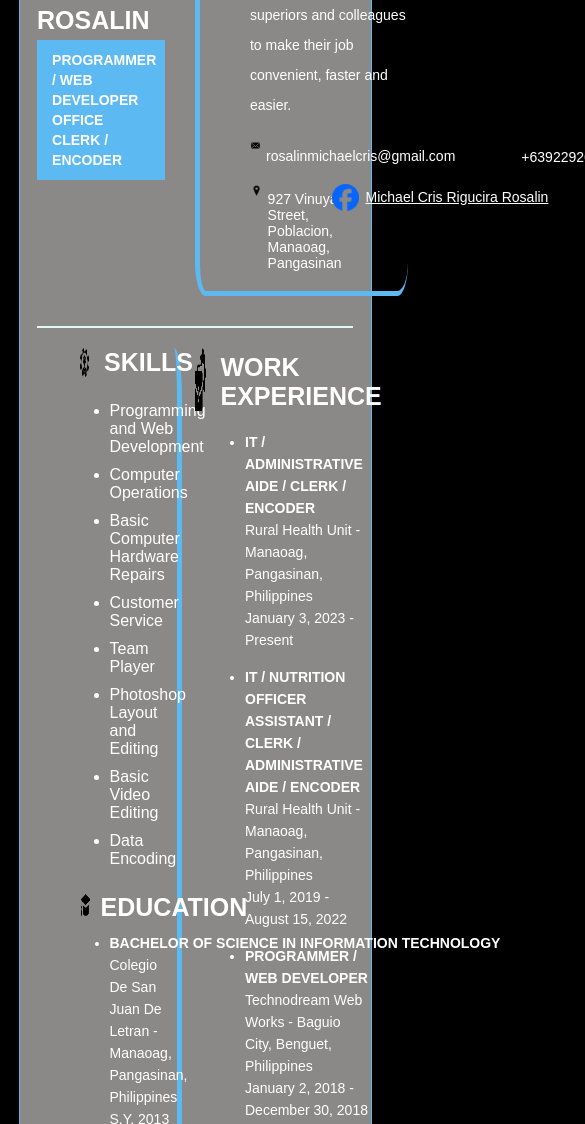
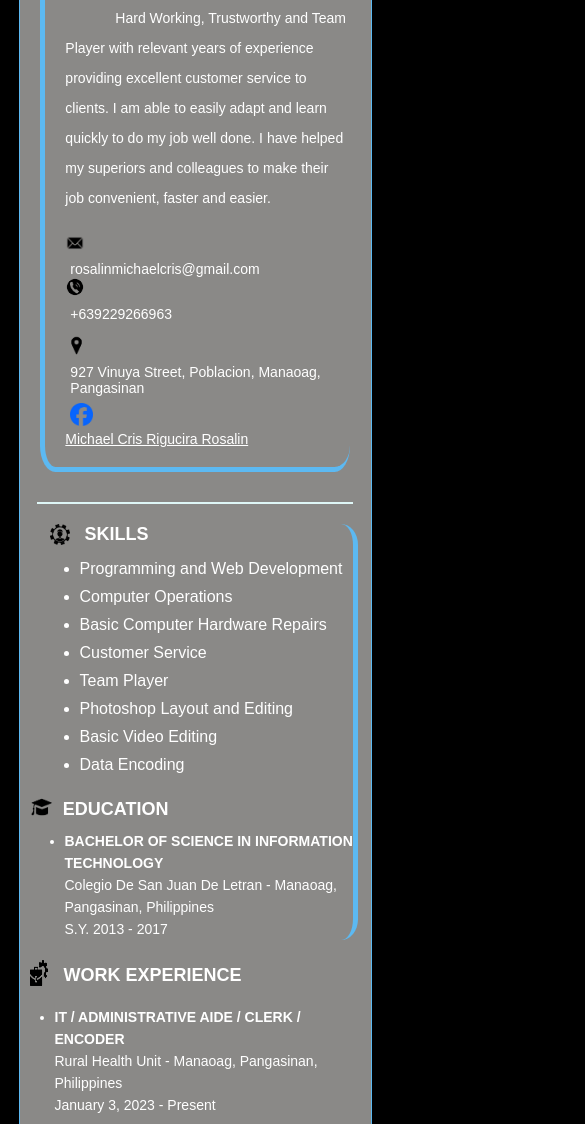
Before and after one commit to LetranEyeshield/resume, a plain HTML site: page index.html in a window 390 px wide. Shown: the part 395-1519 px from the top of the page, 585 px wide, since content can reach past the window. Drawn offline with nearby package versions, Linux system fonts and the light colour scheme.

Commit message:
Update style.css - insert responsive codes

```diff
--- a/css/style.css
+++ b/css/style.css
@@ -292,3 +292,117 @@ footer{
     text-align: center;
     padding: 5px 0 20px 0;
 }
+
+/*responsive*/
+/* Tablet styles */
+@media (max-width: 768px) {
+    .header_left h4{
+        width: 85%;
+        line-height: 25px;
+    }
+    .mobile {
+        margin: 0 0 0 0;
+    }
+    .HRL_Lower{
+        flex-direction: column;
+    }
+    .facebook {
+        width: 23px;
+        height: fit-content;
+        margin: 0 7px 0 5px;
+    }
+    .HRL_Lower p{
+        margin: 7px 0 7px 5px;
+    }
+    .educ_ul li strong{
+        text-wrap: wrap;
+    }
+    .HRL_Upper{
+        flex-direction: column;
+    }
+    .slick-slide img {
+        height: 400px;
+    }
+
+    @media (max-width: 650px) {
+        header{
+            flex-direction: column;
+        }
+        .header_left{
+            width: 90%;
+            display: flex;
+            flex-direction: column;
+            justify-content: center;
+            align-self: center;
+        }
+        .header_left img {
+            margin: 0 auto 0 auto;
+            width: 30%;
+        }
+        .header_left h3{
+            margin: 10px auto 0 auto;
+        }
+        .header_left h4{
+            margin: 0 auto 0 auto;
+            text-align: center;
+        }
+        .header_right{
+            width: 90%;
+            margin: 15px auto 0 auto;
+        }
+        .skills_exp{
+            flex-direction: column;
+        }
+        .skills_content{
+            width: 90%;
+        }
+        .exp_content{
+            width: 90%;
+            margin: 20px 0 0 65px;
+        }
+        .exp_content ul{
+            margin: 20px 0 0 25px;
+        }
+    }
+
+    @media (max-width: 425px) {
+        h2, h3{
+            font-size: 18px;
+        }
+        .header_left img{
+            width: 40%;
+        }
+        .header_left h3{
+            font-size: 16px;
+        }
+        .header_left h4 {
+            width: 90%;
+            line-height: normal;
+        }
+        .header_right{
+            padding: 0 0 20px 20px;
+        }
+        .skills_content{
+            width: 95%;
+        }
+        .skills{
+            margin: 0 0 0 30px;
+        }
+        .skills_ul{
+            margin: 10px 0 0 60px;
+        }
+        .educ{
+            margin: 0 0 0 10px;
+        }
+        .educ_ul {
+            margin: 10px 0 0 45px;
+        }
+        .exp_content{
+            margin: 20px 0 0 10px;
+        }
+        .slick-slide img {
+            height: 250px;
+        }
+
+    }
+}
```
